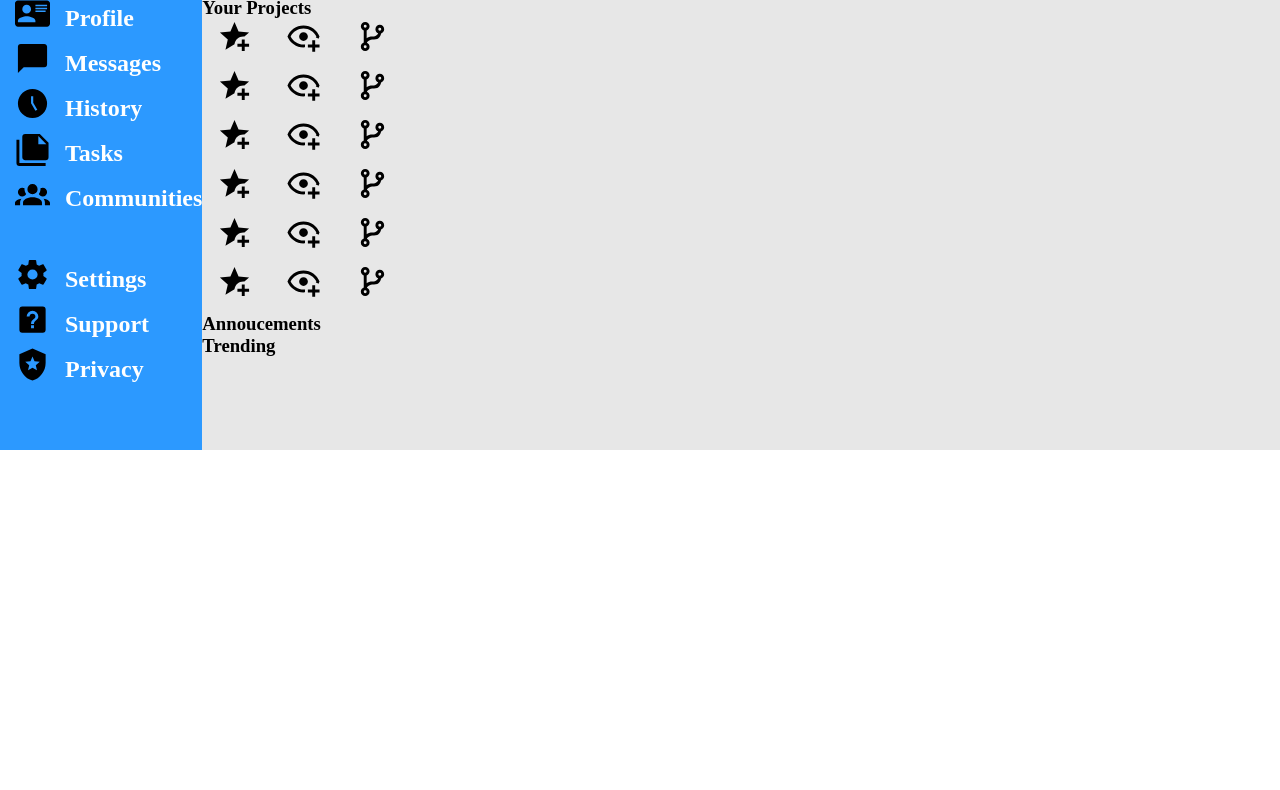
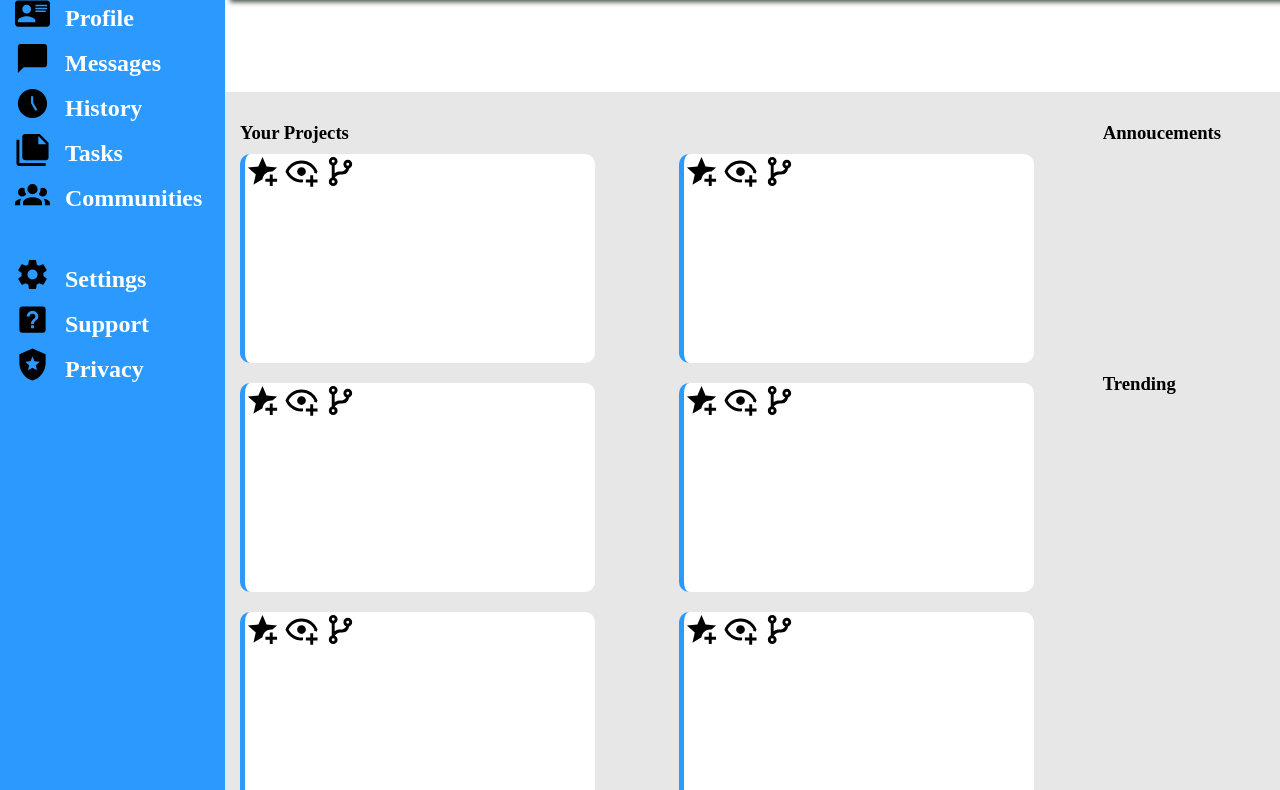
Before and after one commit to MR-Farabough/adminDashboard, a plain HTML site: page index.html in a window 1280 px wide. Shown: the part 154-944 px from the top of the page. Before the commit the page ends 800 px from the top, so only its background shows below. Drawn offline with Linux system fonts and the light colour scheme.

Commit message:
Body of cards is starting to form Heading size error Card size error

```diff
--- a/index.html
+++ b/index.html
@@ -84,7 +84,7 @@
             </div>
         </div>
         <div class="body">
-            <h3 class="text">Your Projects</h3>
+            <h3 class="project-text">Your Projects</h3>
             <div class="card">
                 <h3 class="text"></h3>
                 <p></p>
--- a/style.css
+++ b/style.css
@@ -52,6 +52,7 @@ button {
     color: white;
     grid-row: 1 / 4;
     grid-column: 1 / 2;
+    min-width: 225px;
 }
 
 .sidebar-text {
@@ -75,7 +76,7 @@ button {
     display: flex;
     align-items: center;
     justify-content: space-between;
-    flex: 1;
+    box-shadow: 5px 5px 5px#3e4d3e;
 }
 
 .header {
@@ -129,4 +130,39 @@ img.magnifer {
     background-color: var(--light-white);
     grid-row: 2 / 4;
     grid-column: 2 / 4;
+    display: grid;
+    grid-template-columns: 3;
+    grid-template-rows: 4;
 }
+
+.card {
+    margin: 10px;
+    height: 209px;
+    width: 350px;
+    margin-left: 15px;
+    border-radius: 10px;
+    border-left: 5px solid var(--blue);
+    background-color: white;
+}
+
+.card>img {
+    padding: 0px;
+}
+
+.project-text {
+    margin-top: 30px;
+    margin-left: 15px;
+    grid-row: 1 / 2;
+    grid-column: 1 / 3;
+}
+
+.info-card1 {
+    margin-top: 30px;
+    grid-row: 1 / 3;
+    grid-column: 3 / 4;
+}
+
+.info-card2 {
+    grid-row: 3 / 4;
+    grid-column: 3 / 4;
+}
```
